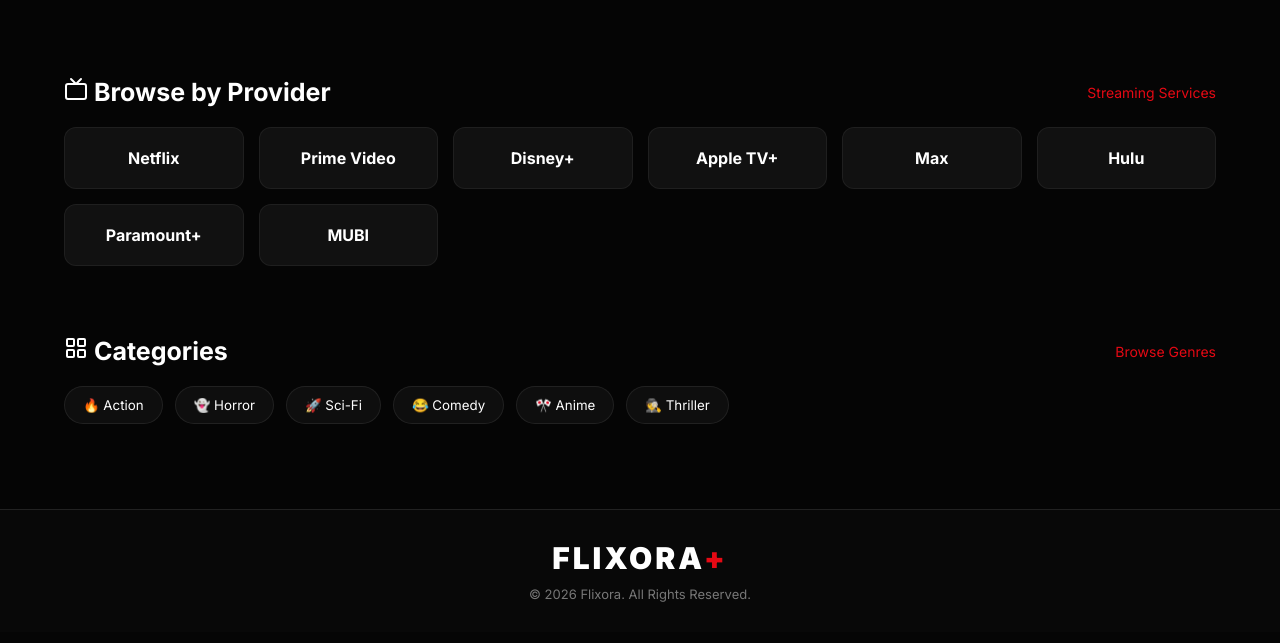
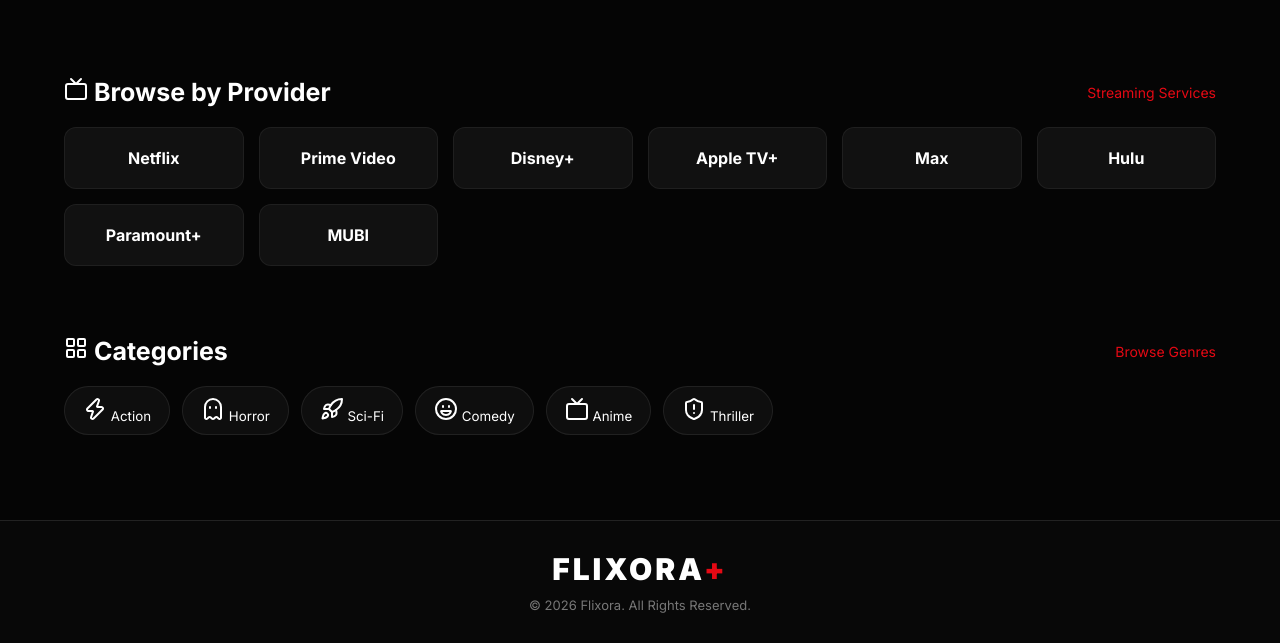
Before and after one commit to flixora1/flixora, a plain HTML site: page index.html in a window 1280 px wide. Shown: the part 2052-2695 px from the top of the page. Drawn offline with nearby package versions, Linux system fonts and the light colour scheme.

Commit message:
Add files via upload

```diff
--- a/index.html
+++ b/index.html
@@ -261,17 +261,35 @@
 
     <div class="category-row">
 
-        <button class="category-btn">🔥 Action</button>
+<button class="category-btn">
+    <i data-lucide="zap"></i>
+    Action
+</button>
 
-        <button class="category-btn">👻 Horror</button>
+<button class="category-btn">
+    <i data-lucide="ghost"></i>
+    Horror
+</button>
 
-        <button class="category-btn">🚀 Sci-Fi</button>
+<button class="category-btn">
+    <i data-lucide="rocket"></i>
+    Sci-Fi
+</button>
 
-        <button class="category-btn">😂 Comedy</button>
+<button class="category-btn">
+    <i data-lucide="laugh"></i>
+    Comedy
+</button>
 
-        <button class="category-btn">🎌 Anime</button>
+<button class="category-btn">
+    <i data-lucide="tv"></i>
+    Anime
+</button>
 
-        <button class="category-btn">🕵️ Thriller</button>
+<button class="category-btn">
+    <i data-lucide="shield-alert"></i>
+    Thriller
+</button>
 
     </div>
 
--- a/style.css
+++ b/style.css
@@ -750,3 +750,15 @@
     border-color:#e50914;
     box-shadow:0 10px 30px rgba(229,9,20,.2);
 }
+
+/* ================= TRAILER HOVER EFFECT ================= */
+
+.trailer-card{
+    transition:.3s ease;
+}
+
+.trailer-card:hover{
+    transform:translateY(-6px);
+    box-shadow:0 15px 40px rgba(229,9,20,.25);
+    border-color:#e50914;
+}
```
